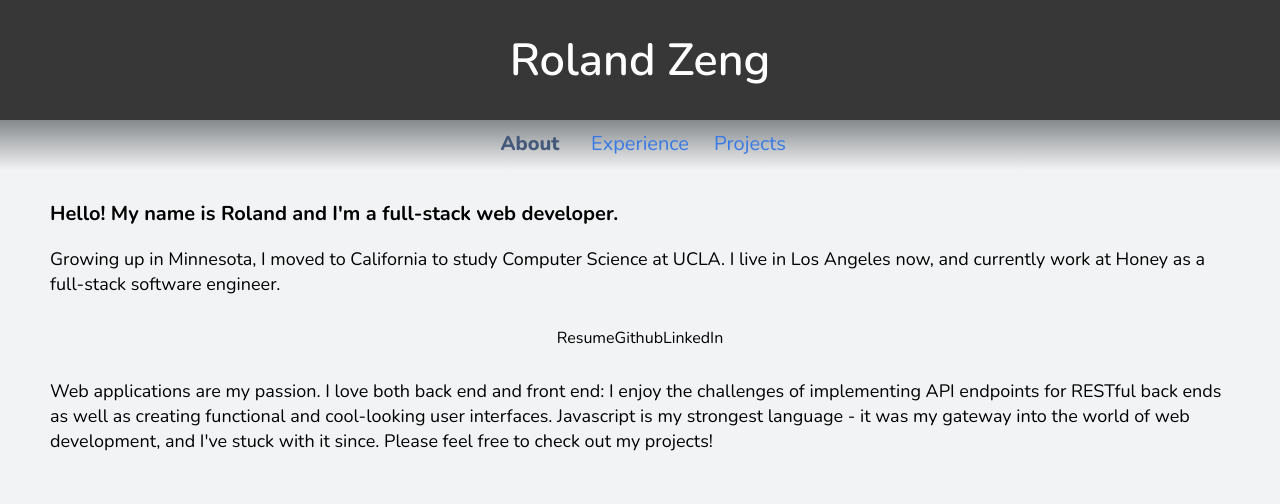
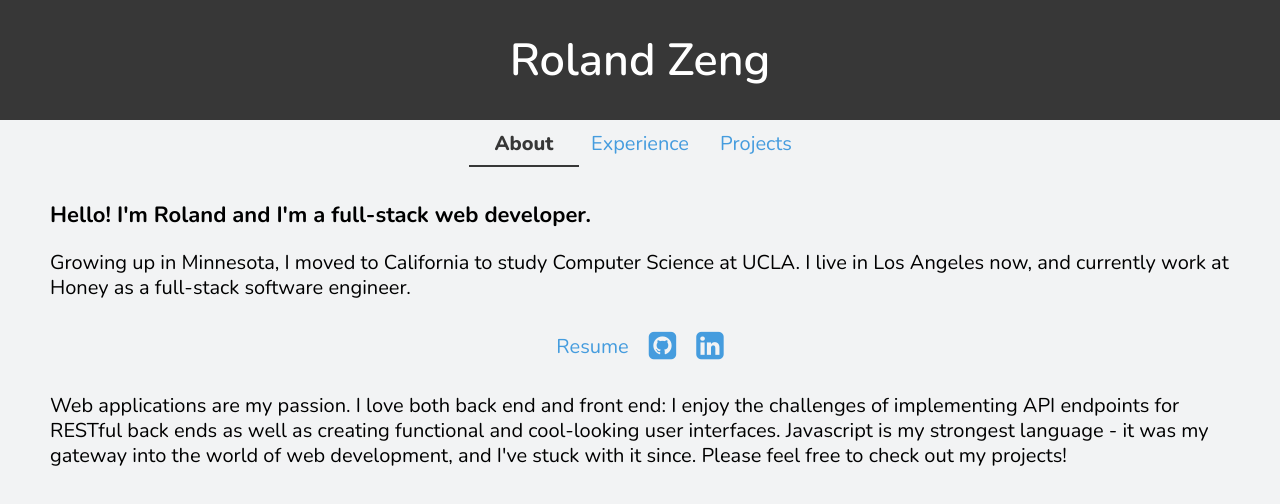
Before and after one commit to rzeng95/website-generator-v2, a React (Create React App) app: page / in a window 1280 px wide. Shown: the top 504 px of the page. Built offline with nearby package versions, Linux system fonts and the light colour scheme.

Commit message:
finish about and projects page

```diff
--- a/public/index.html
+++ b/public/index.html
@@ -11,6 +11,7 @@
     <link rel="manifest" href="%PUBLIC_URL%/manifest.json">
     <link rel="shortcut icon" href="%PUBLIC_URL%/favicon.ico">
     <link href="https://fonts.googleapis.com/css?family=Nunito:400,500,600,700,800,900" rel="stylesheet">
+    <link href="https://maxcdn.bootstrapcdn.com/font-awesome/4.7.0/css/font-awesome.min.css" rel="stylesheet" integrity="sha384-wvfXpqpZZVQGK6TAh5PVlGOfQNHSoD2xbE+QkPxCAFlNEevoEH3Sl0sibVcOQVnN" crossorigin="anonymous">
     <!--
       Notice the use of %PUBLIC_URL% in the tags above.
       It will be replaced with the URL of the `public` folder during the build.
--- a/src/views/About.jsx
+++ b/src/views/About.jsx
@@ -1,6 +1,7 @@
 import React from 'react';
 import PropTypes from 'prop-types';
 import injectSheet from 'react-jss';
+import { NavLink } from 'react-router-dom';
 
 const propTypes = {
   classes: PropTypes.object.isRequired,
@@ -13,13 +14,26 @@ const styles = {
   infoContainer: {
     display: 'flex',
     justifyContent: 'center',
+    alignItems: 'center',
     margin: '30px 0px',
   },
   headerText: {
-    fontSize: '20px',
+    fontSize: '22px',
   },
   text: {
     lineHeight: '25px',
+    fontSize: '20px',
+  },
+  links: {
+    margin: '0px 10px',
+    textDecoration: 'none',
+  },
+  resumeText: {
+    color: '#459cde',
+    fontSize: '20px',
+  },
+  fa: {
+    color: '#459cde',
   },
 };
 
@@ -27,7 +41,7 @@ const About = ({ classes }) => (
   <div>
     <div className={ classes.headerContainer }>
       <h3 className={ classes.headerText }>
-        Hello! My name is Roland and I&apos;m a full-stack web developer.
+        Hello! I&apos;m Roland and I&apos;m a full-stack web developer.
       </h3>
     </div>
     <div className={ classes.subheaderContainer }>
@@ -37,14 +51,20 @@ const About = ({ classes }) => (
       </p>
     </div>
     <div className={ classes.infoContainer }>
-      <div>
-        Resume
+      <NavLink exact to="/experience" className={ classes.links }>
+        <div className={ classes.resumeText}>
+          Resume
+        </div>
+      </NavLink>
+      <div className={ classes.links }>
+        <a href="https://github.com/rzeng95" target="_blank" rel="noopener noreferrer">
+          <i className={ `fa fa-github-square fa-2x ${classes.fa}` } aria-hidden="true" />
+        </a>
       </div>
-      <div>
-        Github
-      </div>
-      <div>
-        LinkedIn
+      <div className={ classes.links }>
+        <a href="https://www.linkedin.com/in/rzeng95" target="_blank" rel="noopener noreferrer">
+          <i className={ `fa fa-linkedin-square fa-2x ${classes.fa}` } aria-hidden="true" />
+        </a>
       </div>
     </div>
     <div className={ classes.contentContainer }>
--- a/src/views/Header.jsx
+++ b/src/views/Header.jsx
@@ -20,12 +20,38 @@ const styles = {
     fontWeight: '600',
     color: 'white',
   },
-  nav: {
+  navGroup: {
     display: 'flex',
     justifyContent: 'center',
+    // background: '#abb8ce',
+    // background: 'linear-gradient(to bottom, #85898c, #F2F3F4)',
+  },
+  nav: {
     height: '50px',
-    // background: '#abb8ce',
-    background: 'linear-gradient(to bottom, #85898c, #F2F3F4)',
+    display: 'flex',
+    alignSelf: 'center',
+    // border: '1px dotted green',
+    position: 'relative',
+    overflow: 'hidden',
+    margin: '0px 3px',
+  },
+  underline: {
+    position: 'absolute',
+    top: '45px',
+    borderBottom: '2px solid #373737',
+    width: '100%',
+    transform: 'scaleX(0)',
+    transition: '0.2s',
+  },
+  underlineLeft: {
+    extend: 'underline',
+    transform: 'scaleX(1)',
+    right: '100%',
+  },
+  underlineRight: {
+    extend: 'underline',
+    transform: 'scaleX(1)',
+    left: '100%',
   },
   link: {
     margin: '10px 0px',
@@ -33,11 +59,20 @@ const styles = {
     textDecoration: 'none',
     fontSize: '20px',
     textAlign: 'center',
-    color: '#3779e5',
+    color: '#459cde',
   },
   activeLink: {
-    color: '#45597a',
+    color: '#373737',
     fontWeight: '800',
+    '& ~ $underline': {
+      transform: 'scaleX(1)',
+    },
+    '& ~ $underlineLeft': {
+      right: '0%',
+    },
+    '& ~ $underlineRight': {
+      left: '0%',
+    },
   },
 };
 
@@ -48,18 +83,27 @@ const Header = ({ classes }) => (
         Roland Zeng
       </h1>
     </div>
+    <div className={ classes.navGroup }>
       <div className={ classes.nav }>
         <NavLink exact to="/" className={ classes.link } activeClassName={ classes.activeLink }>
           About
         </NavLink>
+        <div className={ classes.underlineLeft } />
+      </div>
 
+      <div className={ classes.nav }>
         <NavLink exact to="/experience" className={ classes.link } activeClassName={ classes.activeLink }>
           Experience
         </NavLink>
+        <div className={ classes.underline } />
+      </div>
 
+      <div className={ classes.nav }>
         <NavLink exact to="/projects" className={ classes.link } activeClassName={ classes.activeLink }>
           Projects
         </NavLink>
+        <div className={ classes.underlineRight } />
+      </div>
     </div>
   </div>
 );
--- a/src/views/Projects.jsx
+++ b/src/views/Projects.jsx
@@ -16,13 +16,16 @@ const styles = {
   },
   linkContainer: {
     display: 'flex',
-    margin: '5px 0px',
+    margin: '10px 0px',
   },
   listItem: {
     marginTop: '10px',
   },
   image: {
-    maxWidth: '900px',
+    maxWidth: '1000px',
+  },
+  separator: {
+    width: '30px',
   },
 };
 
@@ -65,6 +68,43 @@ const Home = ({ classes }) => {
       <img alt="" src={ `${process.env.PUBLIC_URL}/lolcarry.png` } className={ classes.image } />
     </div>
   );
+
+  const runeContent = (
+    <div>
+      <p>
+        Senior capstone project at UCLA. I lead a group of 7 students to build a working system within 8 weeks.
+        Leveraged MVC framework, involving Jade for views, Express for controllers, and MongoDB for storage.
+      </p>
+      <p className={ classes.listItem }>* Created backend RESTful architecture</p>
+      <p className={ classes.listItem }>* Implemented user authentication via Passport.js</p>
+      <p className={ classes.listItem }>* Built continuous integration pipeline using Mocha and TravisCI</p>
+      <p className={ classes.listItem }>
+        * Onboarded teammates with Javascript, writing tutorials for&nbsp;
+        <TargetLink
+          link="https://github.com/rzeng95/expressjadetutorial"
+          displayName="Express.js"
+        /> and&nbsp;
+        <TargetLink
+          link="https://github.com/rzeng95/asyncjstutorial"
+          displayName="Async.js"
+        />
+        &nbsp;(Looking back, we should have used Promises instead &#x1F631;)
+      </p>
+      <div className={ classes.linkContainer }>
+        <TargetLink
+          link="https://github.com/rzeng95/rune"
+          displayName="Github"
+        />
+        <div className={ classes.separator } />
+        <TargetLink
+          link="http://rune130.herokuapp.com/"
+          displayName="Live Site"
+        />
+      </div>
+      <img alt="" src={ `${process.env.PUBLIC_URL}/rune.png` } className={ classes.image } />
+    </div>
+  );
+
   return (
     <div className={ classes.main }>
       <Project
@@ -78,6 +118,12 @@ const Home = ({ classes }) => {
         date="Aug 2016 - Oct 2016"
         content={ lolcarryContent }
       />
+
+      <Project
+        title="Rune - Jira-inspired Kanban project management tool"
+        date="Spring 2016"
+        content={ runeContent }
+      />
     </div>
   );
 };
```
Also changed, not shown: public/rune.png (added). Lines whose indentation alone changed are shown as unchanged.
